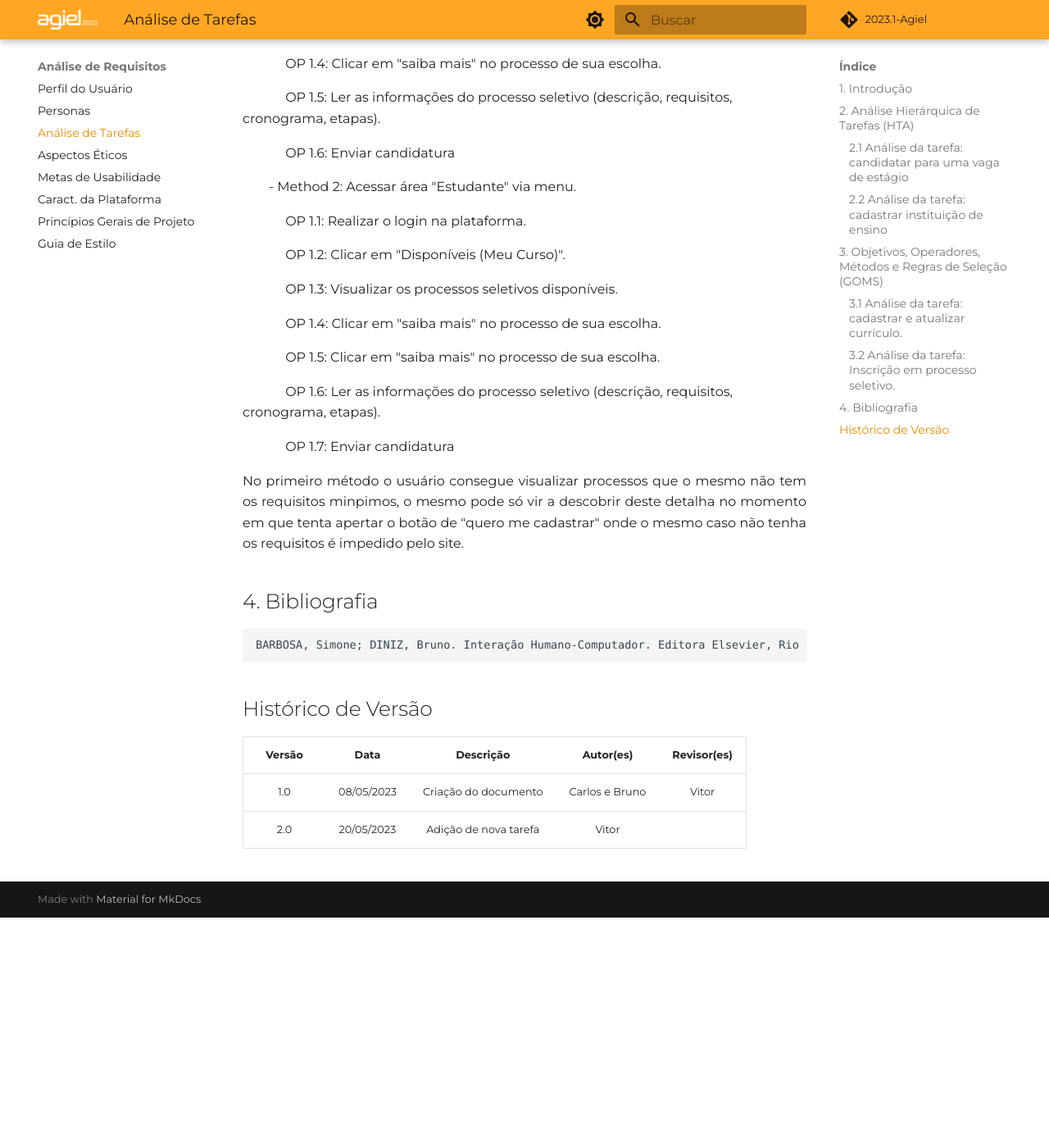
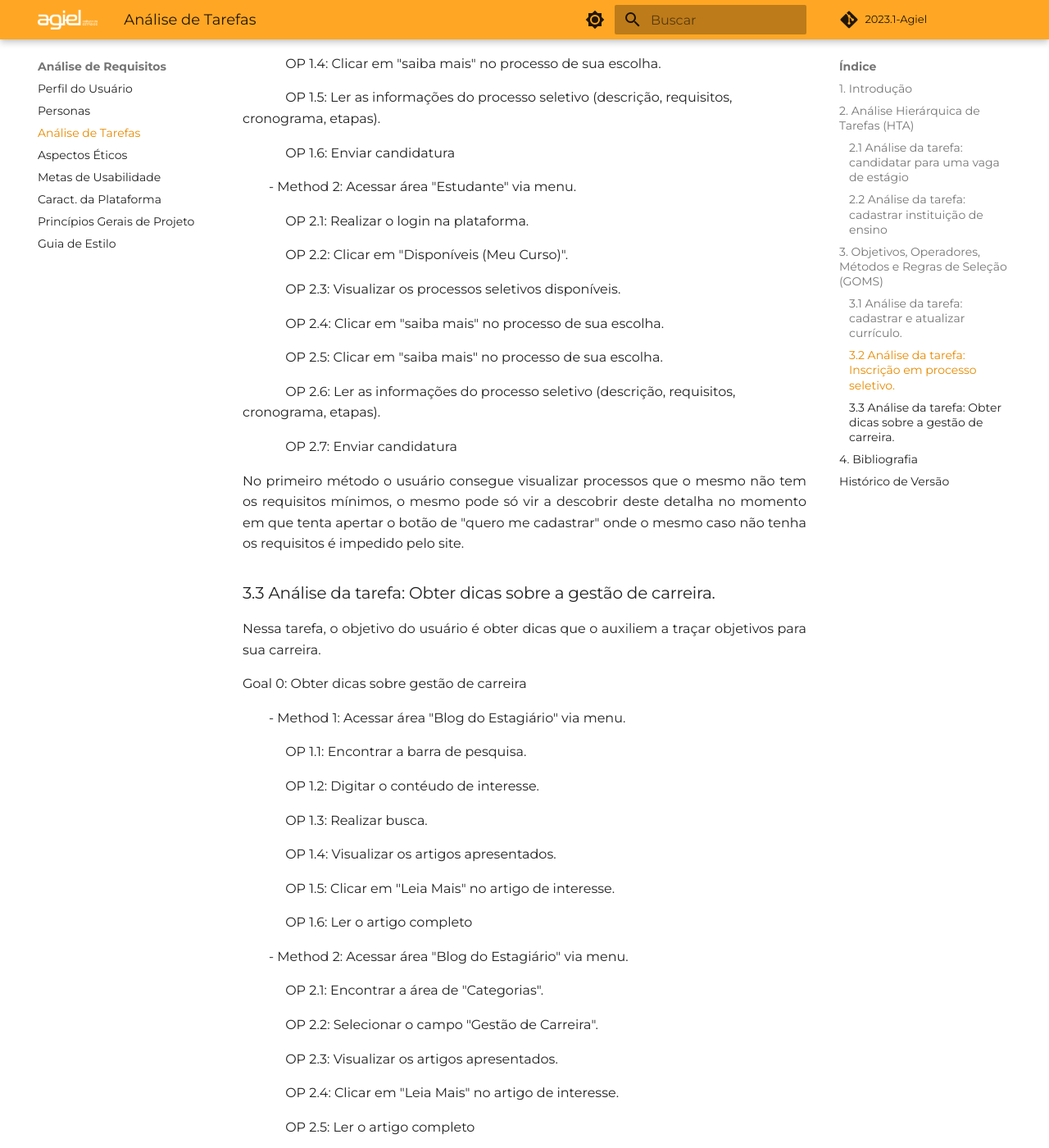
Before and after one commit to Interacao-Humano-Computador/2023.1-Agiel, an MkDocs documentation site: the page built from docs/requisitos/analise_tarefas.md, in a window 1280 px wide and 1400 px high, scrolled down 5139 px. Shown: the whole window at 82% size. Built offline with MkDocs 1.6.1 and Material for MkDocs 9.7.7, drawn with Linux system fonts in a browser that asks for light colours; some web fonts are replaced; comment, search, counter and statistics services are not loaded; before the commit the page ends 6258 px from its top, so only the background shows below that; some of the changed text lies outside the part shown.

Commit message:
docs: adicionado nova tarefa: obter dicas sobre gestão de carreira

````diff
--- a/docs/requisitos/analise_tarefas.md
+++ b/docs/requisitos/analise_tarefas.md
@@ -114,17 +114,46 @@ Nessa tarefa, o objetivo do usuário é realizar a inscrição em um processo se
 <p>&emsp;&emsp;&emsp; OP 1.5: Ler as informações do processo seletivo (descrição, requisitos, cronograma, etapas).</p>
 <p>&emsp;&emsp;&emsp; OP 1.6: Enviar candidatura</p>
 &emsp;&emsp;- Method 2: Acessar área "Estudante" via menu.
-<p>&emsp;&emsp;&emsp; OP 1.1: Realizar o login na plataforma.</p>
-<p>&emsp;&emsp;&emsp; OP 1.2: Clicar em "Disponíveis (Meu Curso)".</p>
-<p>&emsp;&emsp;&emsp; OP 1.3: Visualizar os processos seletivos disponíveis.</p>
-<p>&emsp;&emsp;&emsp; OP 1.4: Clicar em "saiba mais" no processo de sua escolha.</p>
-<p>&emsp;&emsp;&emsp; OP 1.5: Clicar em "saiba mais" no processo de sua escolha.</p>
-<p>&emsp;&emsp;&emsp; OP 1.6: Ler as informações do processo seletivo (descrição, requisitos, cronograma, etapas).</p>
-<p>&emsp;&emsp;&emsp; OP 1.7: Enviar candidatura</p>
+<p>&emsp;&emsp;&emsp; OP 2.1: Realizar o login na plataforma.</p>
+<p>&emsp;&emsp;&emsp; OP 2.2: Clicar em "Disponíveis (Meu Curso)".</p>
+<p>&emsp;&emsp;&emsp; OP 2.3: Visualizar os processos seletivos disponíveis.</p>
+<p>&emsp;&emsp;&emsp; OP 2.4: Clicar em "saiba mais" no processo de sua escolha.</p>
+<p>&emsp;&emsp;&emsp; OP 2.5: Clicar em "saiba mais" no processo de sua escolha.</p>
+<p>&emsp;&emsp;&emsp; OP 2.6: Ler as informações do processo seletivo (descrição, requisitos, cronograma, etapas).</p>
+<p>&emsp;&emsp;&emsp; OP 2.7: Enviar candidatura</p>
 
 <p align="justify">
-No primeiro método o usuário consegue visualizar processos que o mesmo não tem os requisitos minpimos, o mesmo pode só vir a descobrir deste detalha no momento em que tenta apertar o botão de "quero me cadastrar" onde o mesmo caso não tenha os requisitos é impedido pelo site.
+No primeiro método o usuário consegue visualizar processos que o mesmo não tem os requisitos mínimos, o mesmo pode só vir a descobrir deste detalha no momento em que tenta apertar o botão de "quero me cadastrar" onde o mesmo caso não tenha os requisitos é impedido pelo site.
 </p>
+
+### 3.3 Análise da tarefa: Obter dicas sobre a gestão de carreira.
+
+<p align="justify">
+Nessa tarefa, o objetivo do usuário é obter dicas que o auxiliem a traçar objetivos para sua carreira.
+</p>
+
+<p>Goal 0: Obter dicas sobre gestão de carreira</p>
+&emsp;&emsp;- Method 1: Acessar área "Blog do Estagiário" via menu.
+<p>&emsp;&emsp;&emsp; OP 1.1: Encontrar a barra de pesquisa.</p>
+<p>&emsp;&emsp;&emsp; OP 1.2: Digitar o contéudo de interesse.</p>
+<p>&emsp;&emsp;&emsp; OP 1.3: Realizar busca.</p>
+<p>&emsp;&emsp;&emsp; OP 1.4: Visualizar os artigos apresentados.</p>
+<p>&emsp;&emsp;&emsp; OP 1.5: Clicar em "Leia Mais" no artigo de interesse.</p>
+<p>&emsp;&emsp;&emsp; OP 1.6: Ler o artigo completo</p>
+&emsp;&emsp;- Method 2: Acessar área "Blog do Estagiário" via menu.
+<p>&emsp;&emsp;&emsp; OP 2.1: Encontrar a área de "Categorias".</p>
+<p>&emsp;&emsp;&emsp; OP 2.2: Selecionar o campo "Gestão de Carreira".</p>
+<p>&emsp;&emsp;&emsp; OP 2.3: Visualizar os artigos apresentados.</p>
+<p>&emsp;&emsp;&emsp; OP 2.4: Clicar em "Leia Mais" no artigo de interesse.</p>
+<p>&emsp;&emsp;&emsp; OP 2.5: Ler o artigo completo</p>
+&emsp;&emsp;- Method 3: Acessar área "Blog do Estagiário" via menu.
+<p>&emsp;&emsp;&emsp; OP 3.1: Encontrar a área de "Tags".</p>
+<p>&emsp;&emsp;&emsp; OP 3.2: Selecionar o campo "Carreira Profissional".</p>
+<p>&emsp;&emsp;&emsp; OP 3.3: Visualizar os artigos apresentados.</p>
+<p>&emsp;&emsp;&emsp; OP 3.4: Clicar em "Leia Mais" no artigo de interesse.</p>
+<p>&emsp;&emsp;&emsp; OP 3.5: Ler o artigo completo</p>
+
+Os três métodos apresentam o mesmo problema de ao filtrar pelos artigos desejados alguns artigos são mostrados mais de uma vez
 
 ## 4. Bibliografia
 ```
@@ -136,4 +165,5 @@ BARBOSA, Simone; DINIZ, Bruno. Interação Humano-Computador. Editora Elsevier,
 | Versão |    Data    |      Descrição       |   Autor(es)    | Revisor(es) |
 |:------:|:----------:|:--------------------:|:--------------:|:-----------:|
 |  1.0   | 08/05/2023 | Criação do documento | Carlos e Bruno |    Vitor    |
-|  2.0   | 20/05/2023 | Adição de nova tarefa | Vitor | |
+|  2.0   | 20/05/2023 | Adição de nova tarefa | Vitor | Breno |
+|  2.1   | 22/05/2023 | Adição de nova tarefa | Vitor | Breno |
````
